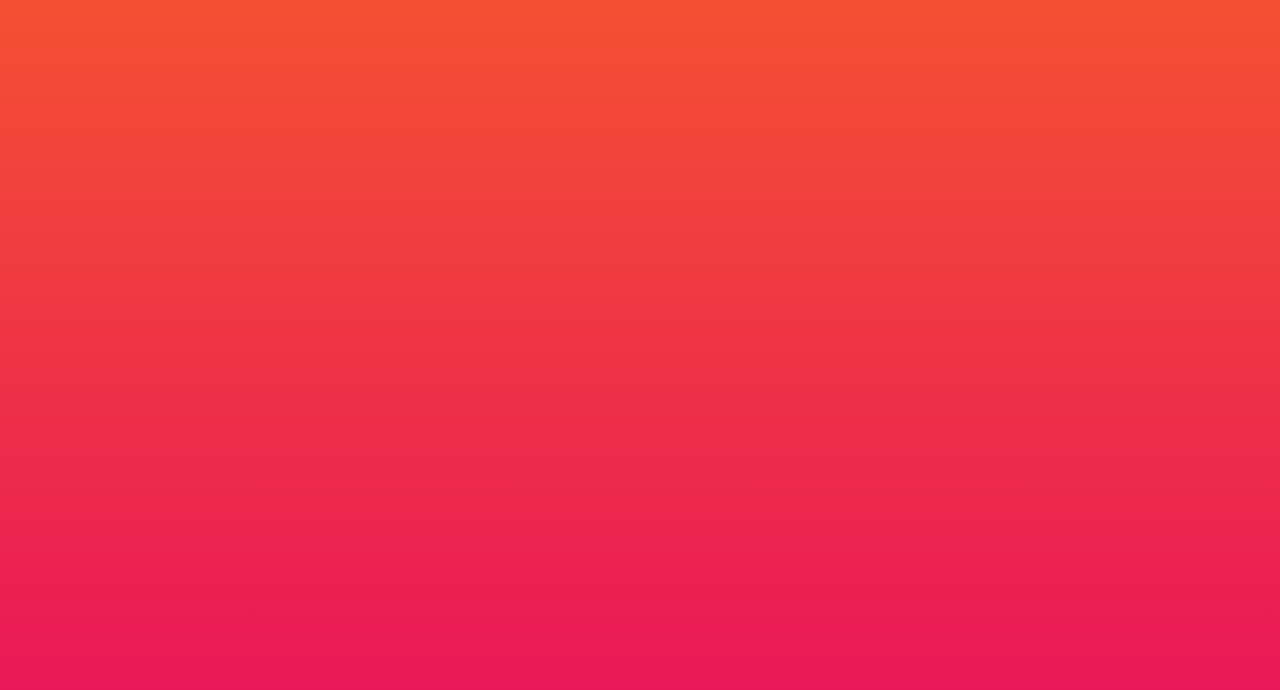
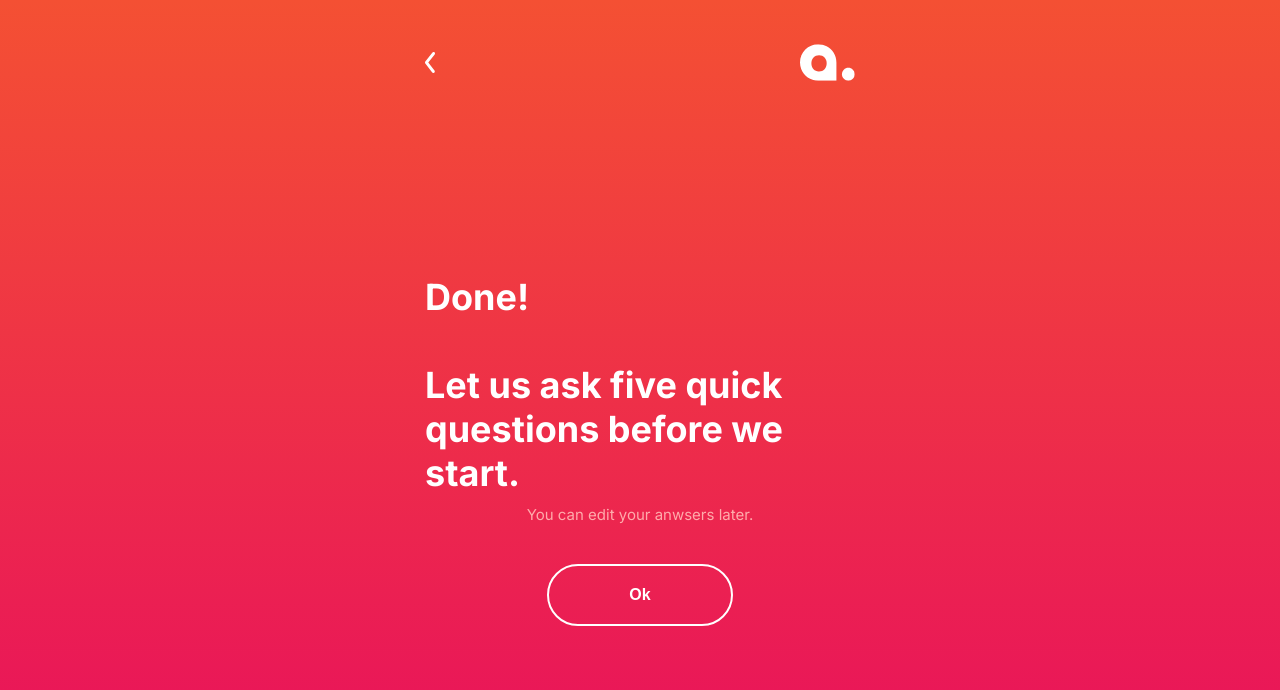
Before and after one commit to JamieBurridge/Dakee, a Next.js app: page /tutorial-done in a window 1280 px wide. Shown: the top 690 px of the page. Built offline with nearby package versions, Linux system fonts and the light colour scheme.

Commit message:
layout: tutorial-done page

```diff
--- a/components/Button/Button.tsx
+++ b/components/Button/Button.tsx
@@ -5,12 +5,12 @@ import Link from "next/link";
 import { useRouter } from "next/router";
 
 interface Button {
-  text: string;
+  children: any;
   link?: string;
   type: "button" | "submit";
 }
 
-export default function Button({ text, link, type }: Button) {
+export default function Button({ children, link, type }: Button) {
   const router = useRouter();
 
   return (
@@ -19,7 +19,7 @@ export default function Button({ text, link, type }: Button) {
       type={type}
       onClick={() => link && router.push(link)}
     >
-      {text}
+      {children}
     </button>
   );
 }
--- a/components/Topbar/Topbar.module.scss
+++ b/components/Topbar/Topbar.module.scss
@@ -2,6 +2,7 @@
   display: flex;
   justify-content: space-between;
   align-items: center;
+  height: max-content;
   // padding-top: 30px;
 
   img:nth-child(1) {
--- a/pages/signup/index.tsx
+++ b/pages/signup/index.tsx
@@ -35,7 +35,9 @@ export default function Signup() {
               placeholder="Password"
             />
           </div>
-          <Button text="Sign up" link="/tutorial" type="button" />
+          <Button link="/tutorial" type="button">
+            Sign up
+          </Button>
         </form>
         <div className={styles.other_signup_methods}>
           <p>or sign up using:</p>
--- /dev/null
+++ b/pages/tutorial-done/index.module.scss
@@ -0,0 +1,25 @@
+.tutorial_done_main {
+  display: grid;
+  grid-template-rows: 100px auto;
+
+  padding: 0 35px;
+
+  .content {
+    display: flex;
+    flex-direction: column;
+    align-items: center;
+    justify-content: center;
+    height: auto;
+
+    h1 {
+      color: var(--color-primary);
+      font-size: 36px;
+    }
+
+    p {
+      color: var(--color-muted);
+      padding-top: 10px;
+      margin-bottom: 40px;
+    }
+  }
+}
--- a/pages/tutorial-done/index.tsx
+++ b/pages/tutorial-done/index.tsx
@@ -1,5 +1,25 @@
 import React from "react";
+import Topbar from "../../components/Topbar/Topbar";
+import Button from "../../components/Button/Button";
+import styles from "./index.module.scss";
 
 export default function tutorialDone() {
-  return <main></main>;
+  return (
+    <main className={styles.tutorial_done_main}>
+      <div>
+        <Topbar link="/tutorial" />
+      </div>
+      <div className={styles.content}>
+        <h1>
+          Done! <br /> <br /> Let us ask five quick questions before we start.
+        </h1>
+        <p>You can edit your anwsers later.</p>
+        <div>
+          <Button link="/questionaire" type="button">
+            Ok
+          </Button>
+        </div>
+      </div>
+    </main>
+  );
 }
--- a/pages/tutorial/index.tsx
+++ b/pages/tutorial/index.tsx
@@ -70,7 +70,9 @@ export default function Tutorial() {
           </section>
 
           {currentStep == stepsData.length - 1 && (
-            <Button text="Done" type="button" link="/tutorial-done" />
+            <Button type="button" link="/tutorial-done">
+              Done
+            </Button>
           )}
 
           {/* Progress dots */}
@@ -89,7 +91,7 @@ export default function Tutorial() {
           </div>
 
           {currentStep != stepsData.length - 1 && (
-            <Link href="/" className={styles.skip_tutorial}>
+            <Link href="/tutorial-done" className={styles.skip_tutorial}>
               Skip the tutorial
             </Link>
           )}
--- a/pages/welcome/index.tsx
+++ b/pages/welcome/index.tsx
@@ -20,7 +20,9 @@ export default function welcome() {
               Hey, <br /> have we met?
             </h1>
             <p>Sign up to start or log in to your account.</p>
-            <Button text="Sign up" link="/signup" type="button"></Button>
+            <Button link="/signup" type="button">
+              Sign up
+            </Button>
             <button className={styles.button_login}>Log in</button>
           </div>
         </>
--- a/styles/global.scss
+++ b/styles/global.scss
@@ -38,11 +38,12 @@ body {
   margin: 0 auto;
 
   background: var(--background-gradient);
-  padding: 0 50px;
+  // padding: 0 35px;
 }
 
 main {
   min-height: 100vh;
+  padding: 0 50px;
 }
 
 a {
```
